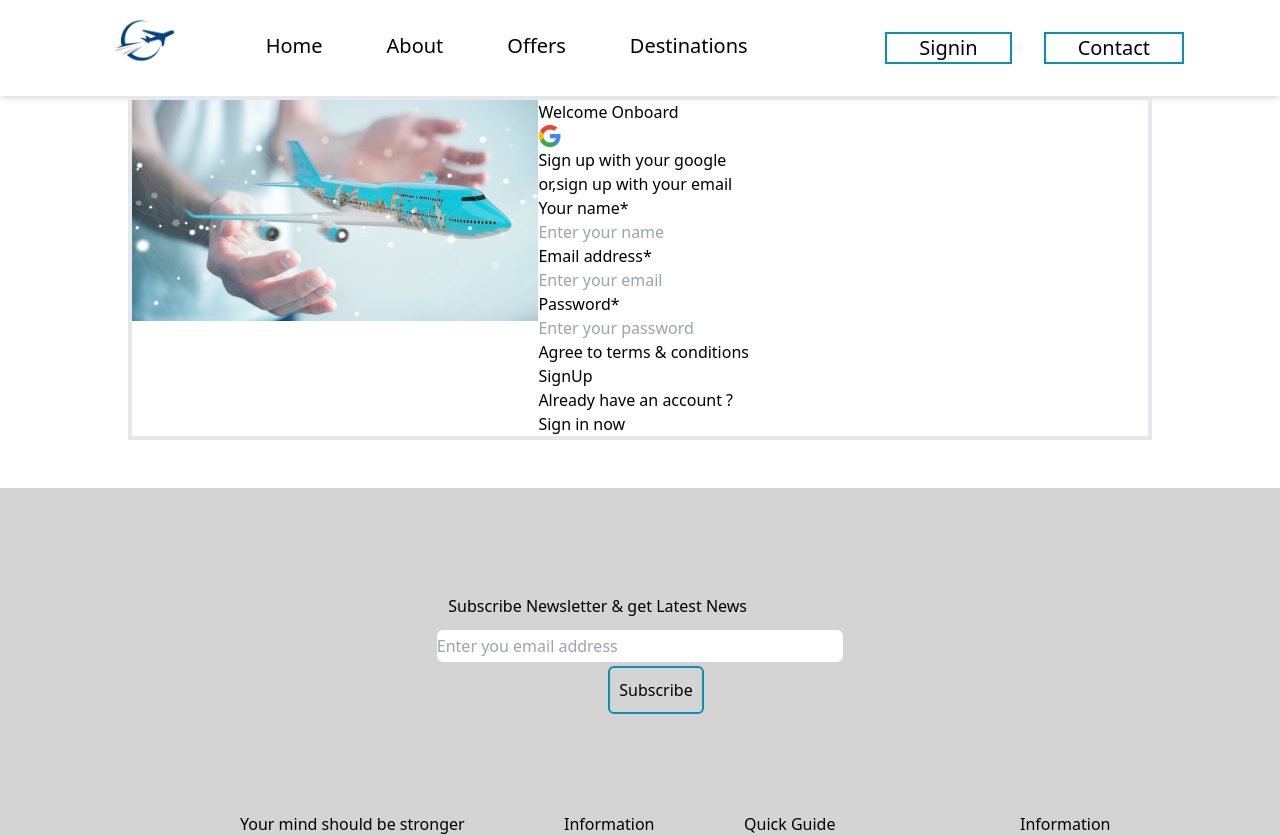
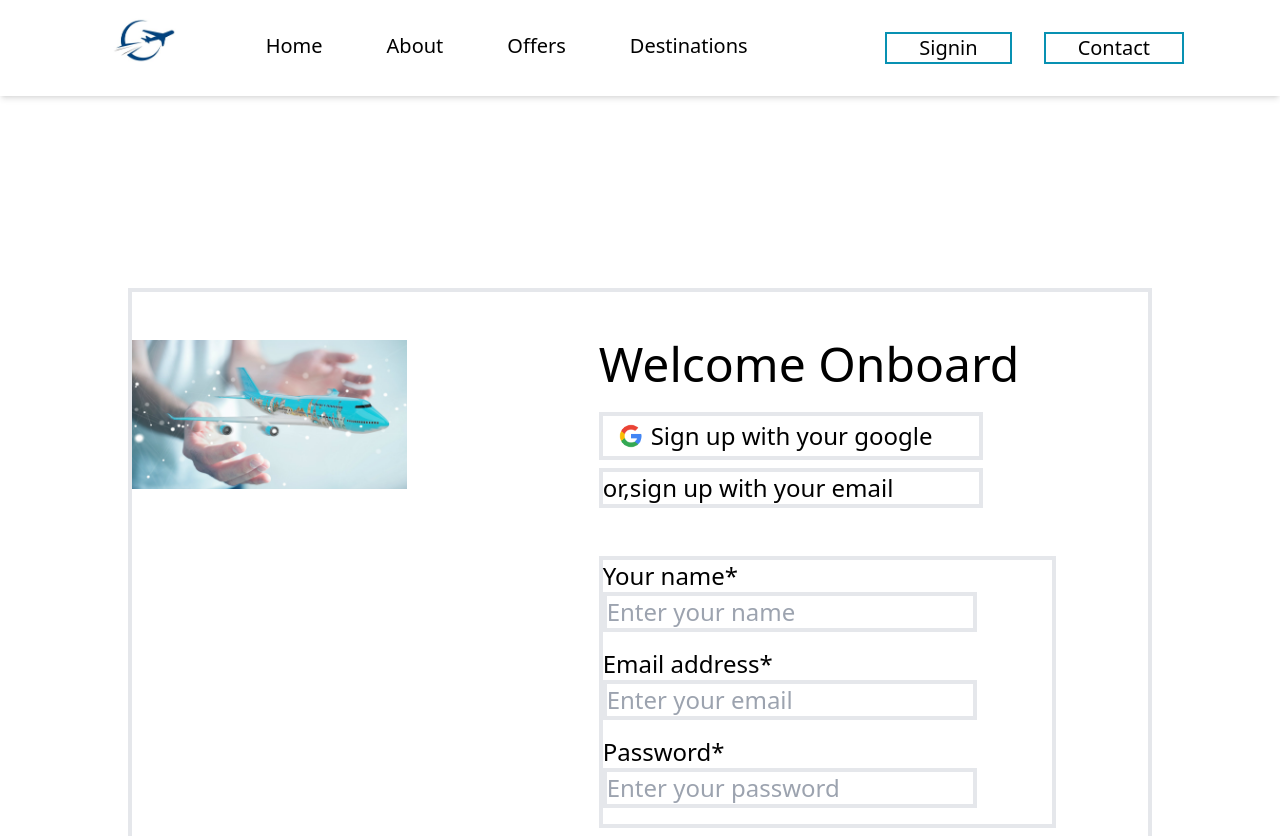
Before and after one commit to Monika123465/flight-booking, a React (Create React App) app: page /Signin in a window 1280 px wide. Shown: the top 836 px of the page. Built offline with nearby package versions, Linux system fonts and the light colour scheme.

Commit message:
add css to login

```diff
--- a/src/Pages/Signin.js
+++ b/src/Pages/Signin.js
@@ -7,29 +7,29 @@ import google from "../assets/google.png"
 const Signin = () => {
    return (
     <>
-    <div className='w-4/5 border-4  m-auto flex'>
-    <div className='w-2/5 h-48'>
+    <div className='w-4/5 border-4  m-auto flex gap-48 mt-48 mb-48'>
+    <div className='w-2/5 h-48 mt-12 mb-12'>
     <img src={signin} alt='err' />
     </div>
-    <div className=''>
-      <h1>Welcome Onboard</h1>
-      <div>
-        <img className='w-6' src={google} alt='err' />
-        <button>Sign up with your google</button>
+    <div className=' mt-12 w-4/5 mb-12 text-2xl'>
+      <h1 className='text-5xl mb-6'>Welcome Onboard</h1>
+      <div className='flex gap-2 h-12 text-center border-4 w-96 items-center mb-2 '>
+        <img className='w-6 h-6 ml-4' src={google} alt='err' />
+        <p>Sign up with your google</p>
       </div>
-      <div>
+      <div className='w-96 border-4 mb-6 '>
         <p>or,sign up with your email</p>
       </div>
 
-      <div>
+      <div className='w-5/6 border-4 mt-12 mb-2'>
         <p>Your name*</p>
-        <input type='text' placeholder='Enter your name' />
+        <input type='text' placeholder='Enter your name' className='border-4 w-5/6 mb-4' />
 
         <p>Email address*</p>
-        <input type='text' placeholder='Enter your email' />
+        <input type='text' placeholder='Enter your email' className='border-4 w-5/6 mb-4' />
 
         <p>Password*</p>
-        <input type='password' placeholder='Enter your password' />
+        <input type='password' placeholder='Enter your password' className='border-4 w-5/6 mb-4' />
       </div>
       <div><p>Agree to terms & conditions</p></div>
      <div> <button>SignUp</button></div>
```
